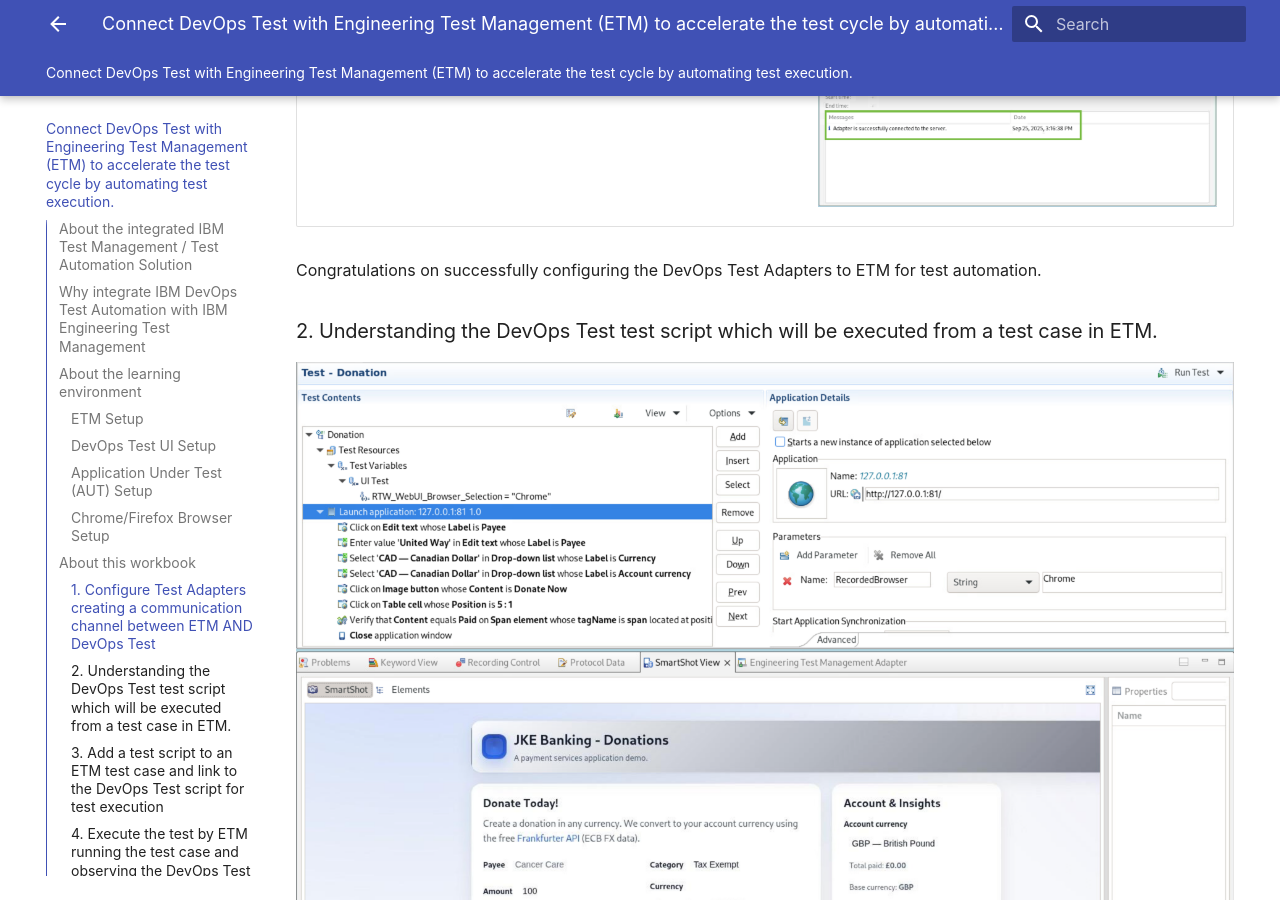
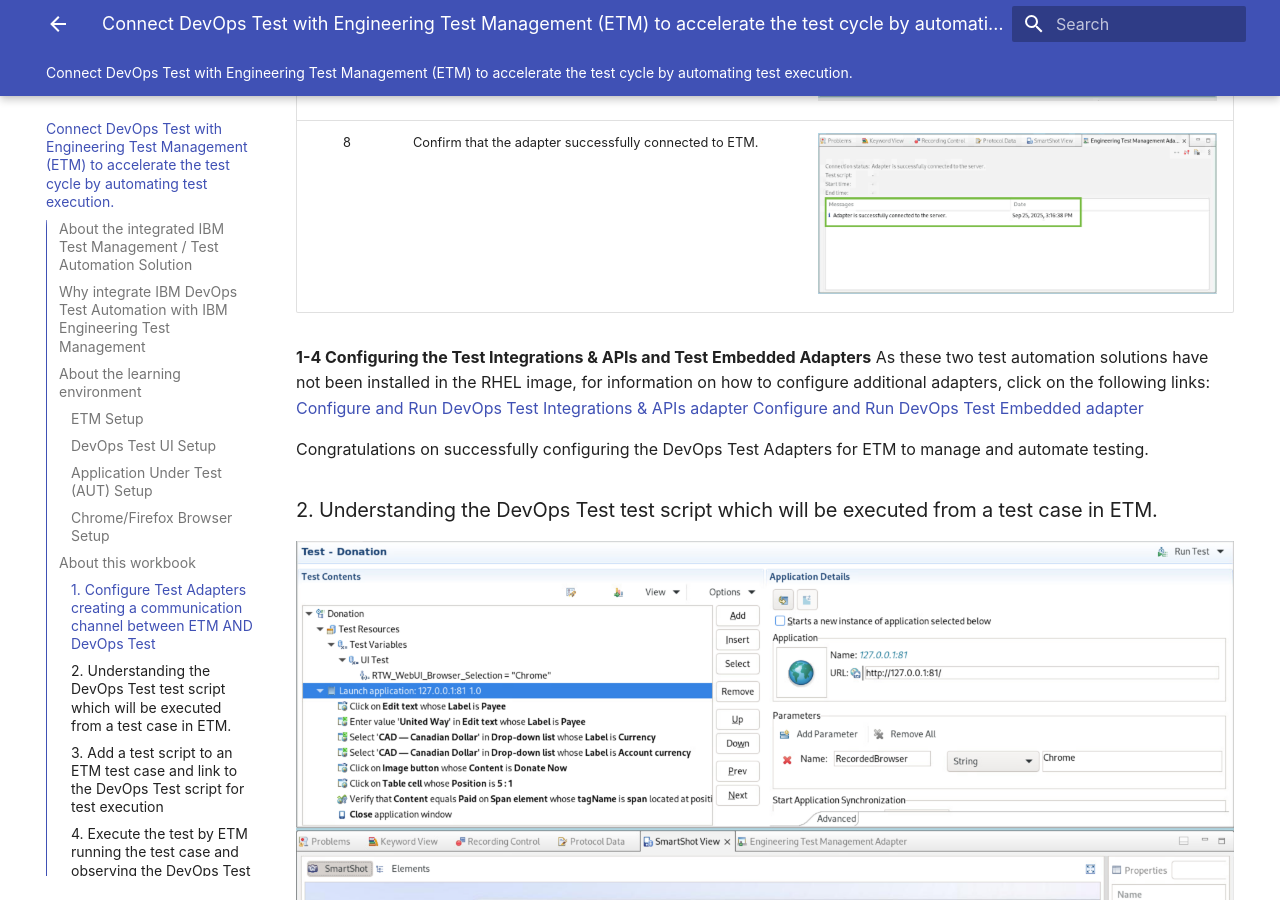
Before and after one commit to DevOpsAutomationLabs/Test_ELM, an MkDocs documentation site: the page built from docs/index.md, in a window 1280 px wide and 900 px high, scrolled down 11317 px. Built offline with MkDocs 1.6.1 and Material for MkDocs 9.7.7, drawn with Linux system fonts in a browser that asks for light colours; some of the changed text lies outside the part shown.

Commit message:
Update index.md

```diff
--- a/docs/index.md
+++ b/docs/index.md
@@ -18,6 +18,7 @@
 | DevOps Test UI | Test UI is an object-oriented automated testing tool that tests a wide range of desktop, Web, and mobile applications. Test UI provides automated testing capabilities for functional, regression, GUI, and data-driven testing. | [Overview](https://www.ibm.com/docs/en/SSBLQQ_11.0.6/docs/topics/IntrotoRobotJ.html) |
 | DevOps Test Integrations and APIs | Test Integrations and APIs is an integration testing and virtualization tool that includes capabilities to automate and run tests earlier and more often to find problems sooner in the development cycle.| [Overview](https://www.ibm.com/docs/en/devops-test-workbench/11.0.6?topic=started-overview-devops-test-integrations-apis) |
 | DevOps Test Performance | Test Performance is a scripting-free environment for automating load and scalability testing of web, ERP, and server-based software applications. Test Performance provides rich and customizable reporting to help you identify the presence and cause of system bottlenecks. It captures the network traffic that is rendered when the application under test interacts with a server. This network traffic is then emulated on multiple virtual users while you play back the test. | [Overview](https://www.ibm.com/docs/en/devops-test-workbench/11.0.6?topic=started-devops-test-performance-overview) |
+| DevOps Test Embedded | Test Embedded is a complete test and runtime analysis tool set for systems development created in any cross-development environment. Test Embedded provides tools for automated component testing, code coverage, memory leak detection, performance profiling, and UML sequence diagram tracing. | [Overview](https://www.ibm.com/docs/en/devops-test-embedded/9.0.0?topic=guide-overview) |
 
 ## Why integrate IBM DevOps Test Automation with IBM Engineering Test Management
 While test automation is not a "silver bullet" replacement for all manual testing activities and is often misused as a means or reason to reduce the size of test teams, test automation does provide organizations with many benefits, including:
@@ -123,7 +124,12 @@
 | 7 | Working in the Engineering Test Management panel, activate the connection to ETM. | <img src="media/t1_28.png" alt="t1_28" style="width:100%; height:auto;"> |
 | 8 | Confirm that the adapter successfully connected to ETM. | <img src="media/t1_29.png" alt="t1_29" style="width:100%; height:auto;"> |
 
-Congratulations on successfully configuring the DevOps Test Adapters to ETM for test automation.
+**1-4 Configuring the Test Integrations & APIs and Test Embedded Adapters**
+As these two test automation solutions have not been installed in the RHEL image, for information on how to configure additional adapters, click on the following links:
+[Configure and Run DevOps Test Integrations & APIs adapter](https://www.ibm.com/docs/en/devops-test-workbench/11.0.6?topic=integrations-devops-test-apis-engineering-test-management)
+[Configure and Run DevOps Test Embedded adapter](https://www.ibm.com/docs/en/devops-test-embedded/9.0.0?topic=integrating-engineering-test-management-integration)
+
+Congratulations on successfully configuring the DevOps Test Adapters for ETM to manage and automate testing.
 
 ### 2. Understanding the DevOps Test test script which will be executed from a test case in ETM. ###
 
```
